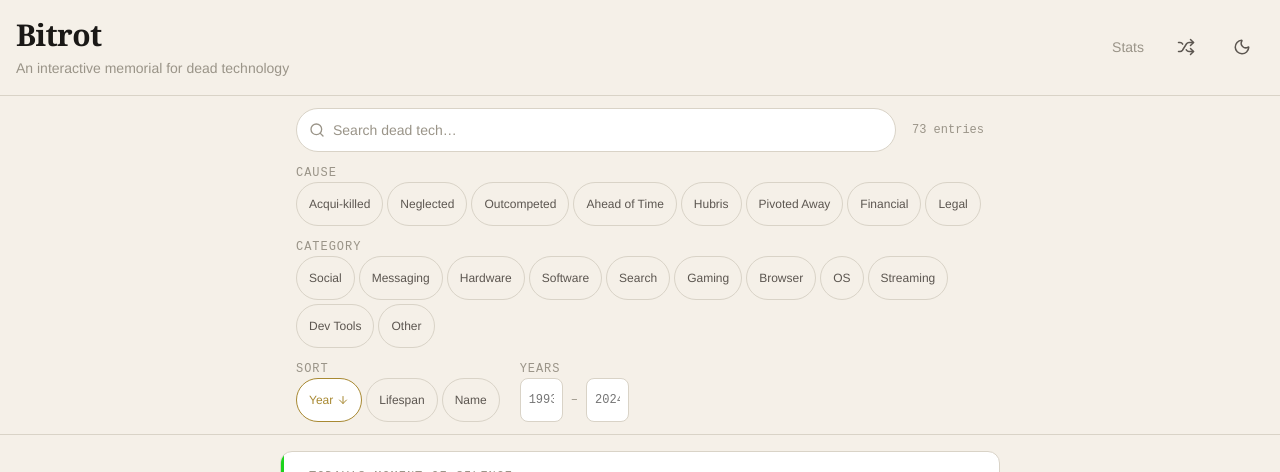
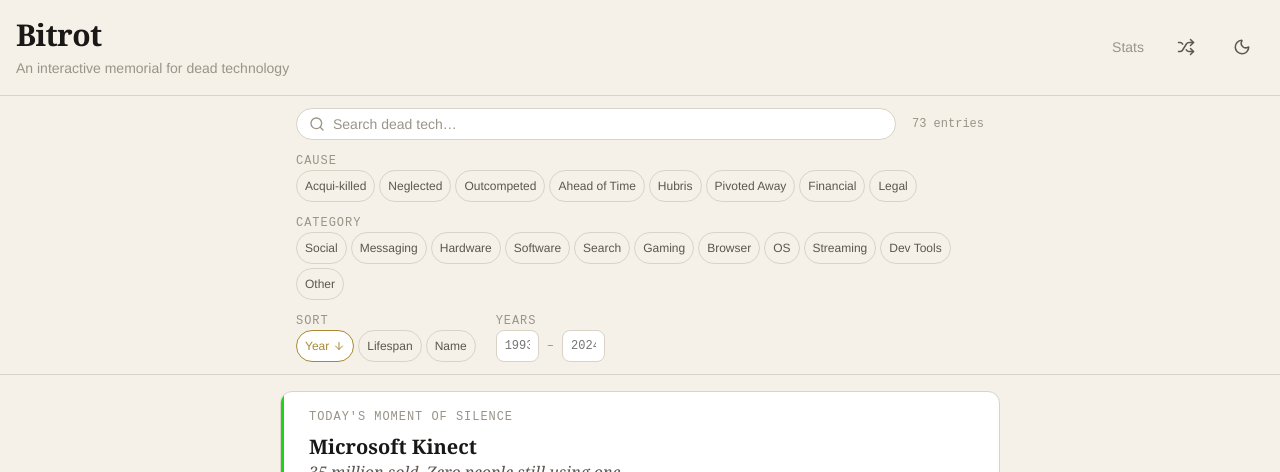
Before and after one commit to mooship/bitrot, a React (Vite) app: page / in a window 1280 px wide. Shown: the top 472 px of the page. Built offline with nearby package versions, Linux system fonts and the light colour scheme; no server answers.

Commit message:
feat: compact filter chips and inputs to 32px on desktop

```diff
--- a/src/components/FilterBar/FilterBar.module.css
+++ b/src/components/FilterBar/FilterBar.module.css
@@ -311,3 +311,22 @@
     flex-shrink: 0;
   }
 }
+
+@media (min-width: 640px) {
+  .searchInputWrap {
+    min-height: 32px;
+  }
+
+  .chip {
+    min-height: 32px;
+    padding: var(--space-1) var(--space-2);
+  }
+
+  .yearInput {
+    min-height: 32px;
+  }
+
+  .clearBtn {
+    min-height: 32px;
+  }
+}
```
